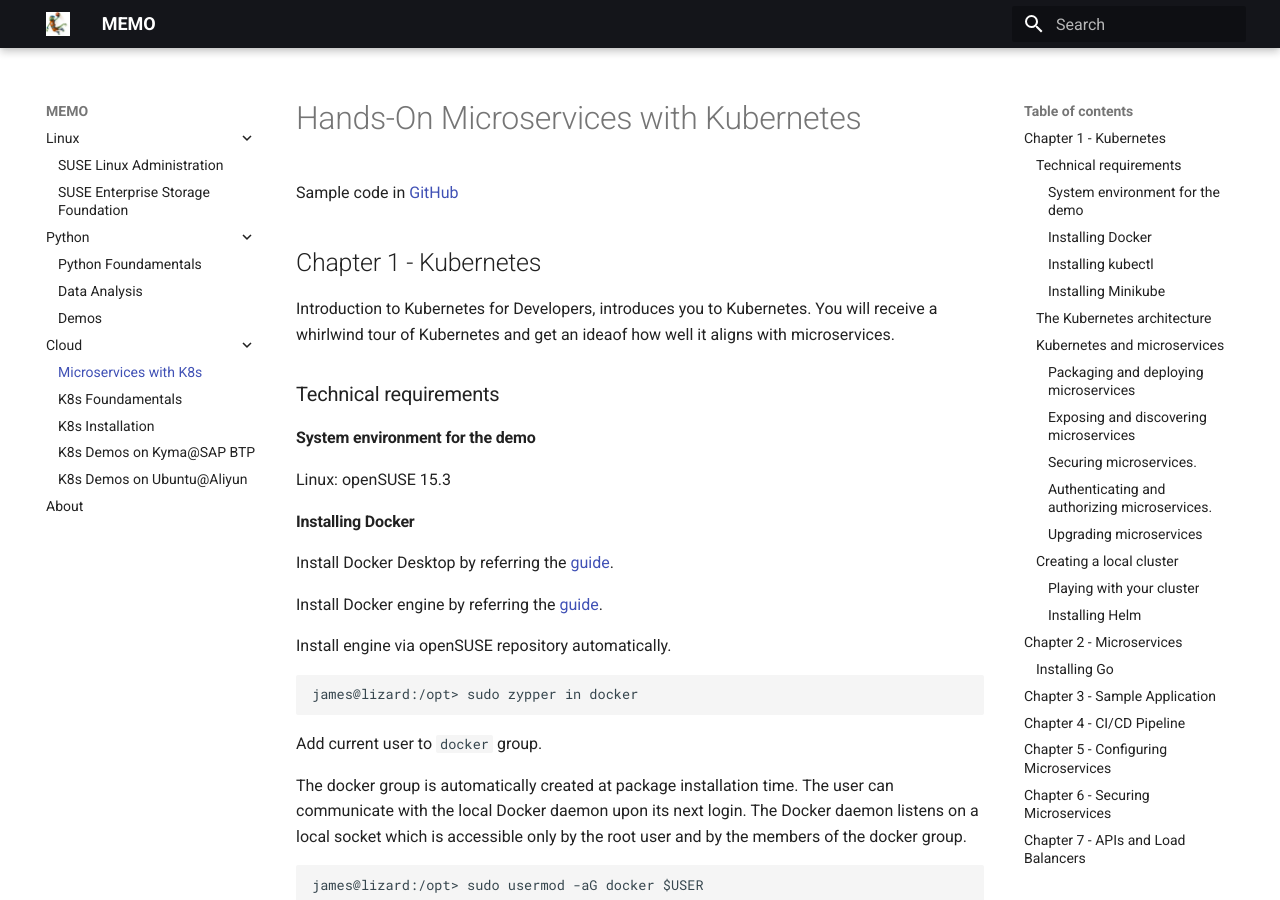
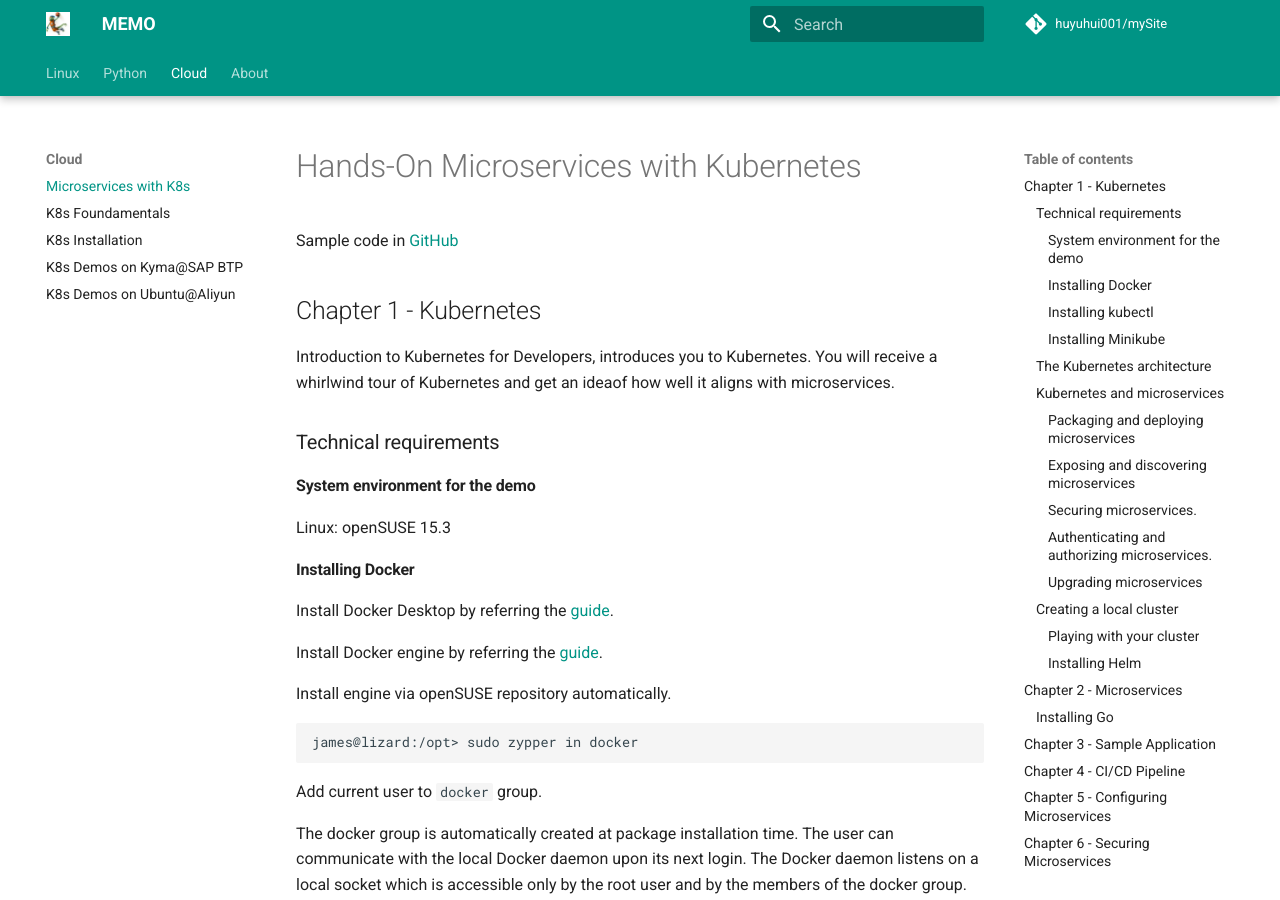
Before and after one commit to huyuhui001/mySite, an MkDocs documentation site: the page built from docs/cloud/MicroservicesKubernetes.md, in a window 1280 px wide and 900 px high. Built offline with MkDocs 1.6.1 and Material for MkDocs 9.7.7, drawn with Linux system fonts in a browser that asks for light colours; comment, search, counter and statistics services are not loaded.

Commit message:
mkdocs config yaml file

```diff
--- a/mkdocs.yml
+++ b/mkdocs.yml
@@ -1,5 +1,67 @@
 site_name: MEMO
-site_url: https://huyuhui001.github.io/mySite/index.html
+site_url: https://huyuhui001.github.io/mySite/
+repo_name: "huyuhui001/mySite"
+repo_url: https://github.com/huyuhui001/mySite
+edit_uri: edit/main/docs/
+
+# Extensions
+markdown_extensions:
+  - admonition
+  - abbr
+  - attr_list
+  - def_list
+  - footnotes
+  - meta
+  - md_in_html
+  - toc:
+      # insert a blank space before the character
+      permalink: " ¶"
+  - pymdownx.arithmatex:
+      generic: true
+  - pymdownx.betterem:
+      smart_enable: all
+  - pymdownx.caret
+  - pymdownx.critic
+  - pymdownx.details
+  - pymdownx.emoji:
+      emoji_index: !!python/name:materialx.emoji.twemoji
+      emoji_generator: !!python/name:materialx.emoji.to_svg
+  - pymdownx.highlight
+  - pymdownx.inlinehilite
+  - pymdownx.keys
+  - pymdownx.mark
+  - pymdownx.smartsymbols
+  - pymdownx.snippets:
+      check_paths: true
+  - pymdownx.superfences:
+      custom_fences:
+        - name: mermaid
+          class: mermaid
+          format: !!python/name:pymdownx.superfences.fence_code_format
+  - pymdownx.tabbed
+  - pymdownx.tasklist:
+      custom_checkbox: true
+  - pymdownx.tilde
+
+
+theme:
+  name: 'material'
+  logo: assets/logo.jpg
+  features:
+  - navigation.tabs
+  - navigation.tabs.sticky
+  - navigation.instant
+  - navigation.sections
+
+  palette:
+    primary: 'teal'
+    accent: 'green'
+
+  include_sidebar: true
+
+plugins:
+  - search
+
 nav:
 - Linux:
     - SUSE Linux Administration: linux/Administration/linux_admin.md
@@ -15,13 +77,3 @@
     - K8s Demos on Kyma@SAP BTP: cloud/KubernetesTutorials-BTP-trail.md
     - K8s Demos on Ubuntu@Aliyun: cloud/KubernetesTutorials-Aliyun-Foundamentals.md
 - About: about.md
-theme:
-  name: 'material'
-  logo: assets/logo.jpg
-  features:
-  - navigation.tracking
-  - navigation.top
-  - navigation.expand
-  palette:
-    primary: 'black'
-    accent: 'deep blue'
```
